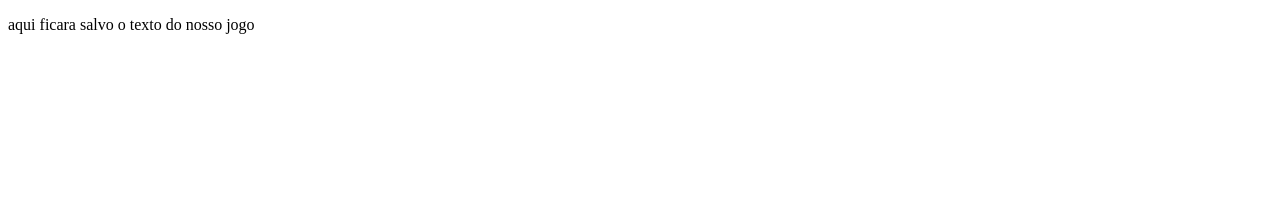
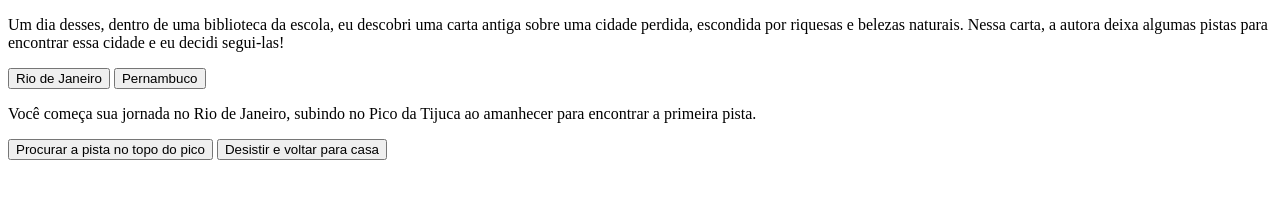
Before and after one commit to Memyyyyyyyy/O-JOGO, a plain HTML site: page index.html in a window 1280 px wide. Drawn offline with Linux system fonts and the light colour scheme.

Commit message:
Update index.html

```diff
--- a/index.html
+++ b/index.html
@@ -3,12 +3,21 @@
 <head>
     <meta charset="UTF-8">
     <meta name="viewport" content="width=device-width, initial-scale=1.0">
-    <title>em busca do</title>
+    <title>em busca da cidade perdida</title>
 </head>
 <body>
         <main>
-            <div>
-    <p> aqui ficara salvo o texto do nosso jogo</p>
+            <div class="passo-0">
+    <p> Um dia desses, dentro de uma biblioteca da escola, eu descobri uma carta antiga sobre uma cidade perdida, escondida por riquesas e belezas naturais. Nessa carta, a autora deixa algumas pistas para encontrar essa cidade e eu decidi segui-las! </p>
+         <button class= "btn-proximo" data-proximo="1"> Rio de Janeiro</button>
+                <button class= "btn-proximo" data-proximo="2"> Pernambuco</button>
+
+            </div>
+            <div class="passo-1">
+    <p>Você começa sua jornada no Rio de Janeiro, subindo no Pico da Tijuca ao amanhecer para encontrar a primeira pista.</p>
+         <button class= "btn-proximo" data-proximo="3"> Procurar a pista no topo do pico</button>
+                <button class= "btn-proximo" data-proximo="4">Desistir e voltar para casa</button>
+
             </div>
         </main>
 </body>
```
